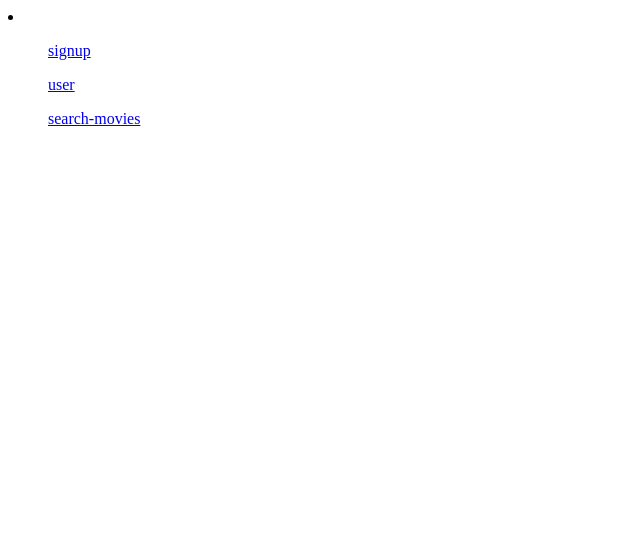
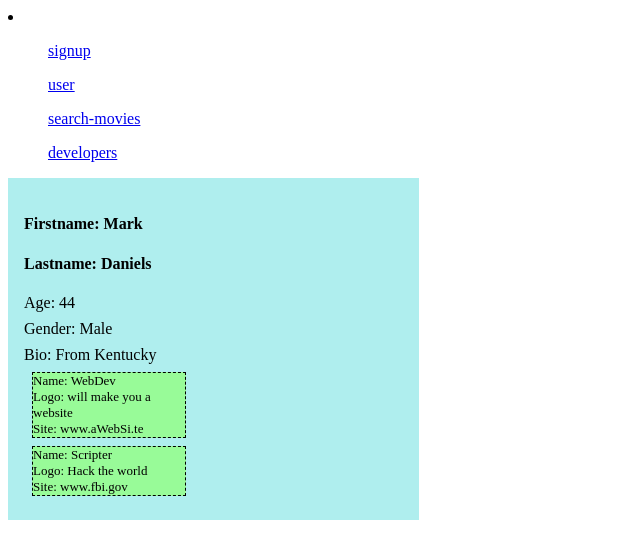
Before and after one commit to e-n-p/Les-Composants, an Angular app: page /developer in a window 1280 px wide. Before the commit this address led to /. Shown: the top 558 px of the page, without its empty margins (0-640 px from the left). Built offline with nearby package versions, Linux system fonts and the light colour scheme.

Commit message:
exercise 7 complet

```diff
--- a/src/app/app-routing.module.ts
+++ b/src/app/app-routing.module.ts
@@ -3,13 +3,14 @@ import { RouterModule, Routes } from '@angular/router';
 import { UserProfileComponent } from './user-profile/user-profile.component';
 import { SignUpComponent } from './sign-up/sign-up.component';
 import { SearchMovieComponent } from './search-movie/search-movie.component';
+import { DeveloperComponent } from './developer/developer.component';
 
 const routes: Routes = [
   { path: '', component: UserProfileComponent },
   { path: 'user', component: UserProfileComponent },
   { path: 'signup', component: SignUpComponent },
-  { path: 'search-movies', component: SearchMovieComponent }
-
+  { path: 'search-movies', component: SearchMovieComponent },
+  { path: 'developer', component: DeveloperComponent }
 ];
 
 @NgModule({
--- a/src/app/app.module.ts
+++ b/src/app/app.module.ts
@@ -12,6 +12,8 @@ import { FormsModule } from '@angular/forms';
 import { MenuComponent } from './menu/menu.component';
 import { SignUpComponent } from './sign-up/sign-up.component';
 import { SearchMovieComponent } from './search-movie/search-movie.component';
+import { DeveloperComponent } from './developer/developer.component';
+import { SkillComponent } from './skill/skill.component';
 
 
 @NgModule({
@@ -21,7 +23,9 @@ import { SearchMovieComponent } from './search-movie/search-movie.component';
     UserProfileComponent,
     MenuComponent,
     SignUpComponent,
-    SearchMovieComponent
+    SearchMovieComponent,
+    DeveloperComponent,
+    SkillComponent
   ],
   imports: [
     BrowserModule,
--- /dev/null
+++ b/src/app/developer/developer.component.css
@@ -0,0 +1,9 @@
+.developer-container {
+    background-color: paleturquoise;
+    padding: 1rem;
+    width: 30%;
+}
+
+.developer-container>p{
+    margin: 0.5rem 0 0;
+}
--- /dev/null
+++ b/src/app/developer/developer.component.html
@@ -0,0 +1,13 @@
+<div class="developer-container">
+    <h4>Firstname: {{this.coder.firstName}}</h4>
+    <h4>Lastname: {{this.coder.lastName}}</h4>
+    <p>Age: {{this.coder.age}}</p>
+    <p>Gender: {{this.coder.gender}}</p>
+    <p>Bio: {{this.coder.bio}}</p>
+    <app-skill
+        *ngFor="let skill of this.coder.skills"
+        [name]="skill.name"
+        [logo]="skill.logo"
+        [site]="skill.site"
+    ></app-skill>
+</div>
--- /dev/null
+++ b/src/app/developer/developer.component.ts
@@ -0,0 +1,22 @@
+import { Component } from '@angular/core';
+import { Developer } from '../models/developer.model';
+import { Skill } from '../models/skill.model';
+
+@Component({
+  selector: 'app-developer',
+  templateUrl: './developer.component.html',
+  styleUrl: './developer.component.css'
+})
+export class DeveloperComponent {
+    coder = new Developer(
+      "Daniels",
+      "Mark",
+      44,
+      "Male",
+      "From Kentucky",
+      [
+        new Skill("WebDev","will make you a website","www.aWebSi.te"),
+        new Skill("Scripter","Hack the world","www.fbi.gov")
+      ]
+    );
+}
--- a/src/app/menu/menu.component.html
+++ b/src/app/menu/menu.component.html
@@ -2,4 +2,5 @@
     <ul><a [routerLink]="['/signup']">signup</a></ul>
     <ul><a [routerLink]="['/user']">user</a></ul>
     <ul><a [routerLink]="['/search-movies']">search-movies</a></ul>
+    <ul><a [routerLink]="['/developer']">developers</a></ul>
 </li>
--- /dev/null
+++ b/src/app/models/developer.model.ts
@@ -0,0 +1,26 @@
+import { Skill } from "./skill.model";
+
+export class Developer{
+    lastName:string;
+    firstName:string;
+    age:number;
+    gender:string;
+    bio:string;
+    skills:Array<Skill> = [];
+
+    constructor(
+        lastName:string,
+        firstName:string,
+        age:number,
+        gender:string,
+        bio:string,
+        skills:Array<Skill>
+    ){
+        this.lastName = lastName;
+        this.firstName = firstName;
+        this.age = age;
+        this.gender = gender;
+        this.bio = bio;
+        this.skills = skills;
+    }
+}
--- /dev/null
+++ b/src/app/models/skill.model.ts
@@ -0,0 +1,10 @@
+export class Skill {
+    name:string;
+    logo:string;
+    site:string;
+    constructor(name:string, logo:string, site:string){
+        this.name = name;
+        this.logo = logo;
+        this.site = site;
+    }
+}
--- /dev/null
+++ b/src/app/skill/skill.component.css
@@ -0,0 +1,15 @@
+.skill-container {
+    border-style: dashed;
+    border-width: 1px;
+    background-color: palegreen;
+    display: flex;
+    justify-content: center;
+    flex-direction: column;
+    width:40%;
+    margin: 0.5rem;
+}
+
+.skill-container>p{
+    font-size: small;
+    margin: 0;
+}
--- /dev/null
+++ b/src/app/skill/skill.component.html
@@ -0,0 +1,5 @@
+<div class="skill-container">
+    <p>Name: {{this.name}}</p>
+    <p>Logo: {{this.logo}}</p>
+    <p>Site: {{this.site}}</p>
+</div>
```
Also changed, not shown: src/app/skill/skill.component.ts (added, +12 -0 lines), 2 other files (tests, documents, lock files or other folders).
